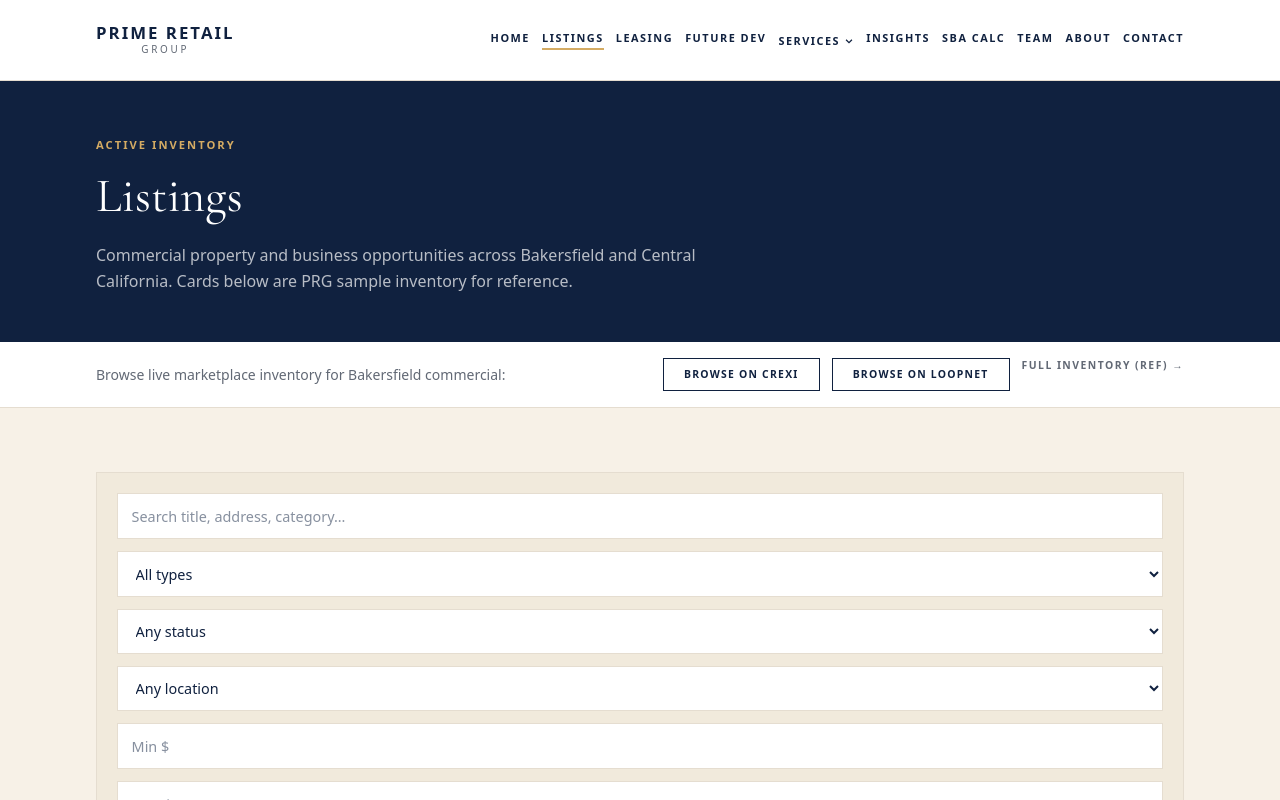
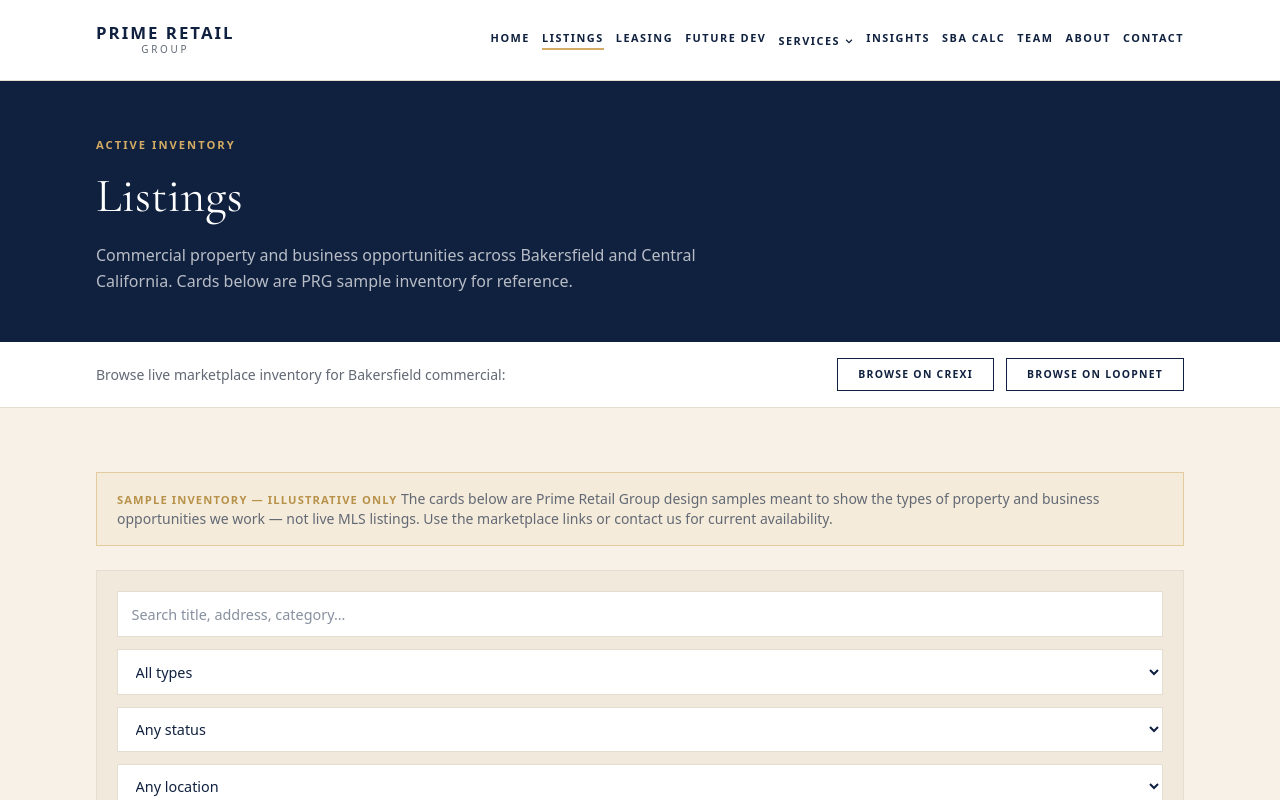
Before and after one commit to Aabed222/prime-retail-group, a Next.js app: page /listings in a window 1280 px wide. Shown: the top 800 px of the page. Built offline with nearby package versions, Linux system fonts and the light colour scheme.

Commit message:
Complete marketing site polish (1/4): sample listings notice, marketplace bar without Jobah, logo

```diff
--- a/src/app/listings/page.tsx
+++ b/src/app/listings/page.tsx
@@ -2,6 +2,7 @@ import type { Metadata } from "next";
 import { ListingsFilter } from "@/components/ListingsFilter";
 import { MarketplaceBar } from "@/components/MarketplaceBar";
 import { PageHero } from "@/components/PageHero";
+import { SampleInventoryNotice } from "@/components/SampleInventoryNotice";
 import { listings } from "@/data/listings";
 
 export const metadata: Metadata = {
@@ -21,6 +22,9 @@ export default function ListingsPage() {
       <MarketplaceBar />
       <section className="bg-cream py-12 md:py-16">
         <div className="container-prg">
+          <div className="mb-6">
+            <SampleInventoryNotice />
+          </div>
           <ListingsFilter items={listings} />
         </div>
       </section>
--- a/src/components/MarketplaceBar.tsx
+++ b/src/components/MarketplaceBar.tsx
@@ -1,8 +1,4 @@
-import {
-  CREXI_BROWSE_URL,
-  LOOPNET_BROWSE_URL,
-  JOBAH_INVENTORY_REF_URL,
-} from "@/lib/site";
+import { CREXI_BROWSE_URL, LOOPNET_BROWSE_URL } from "@/lib/site";
 
 export function MarketplaceBar() {
   return (
@@ -28,14 +24,6 @@ export function MarketplaceBar() {
           >
             Browse on LoopNet
           </a>
-          <a
-            href={JOBAH_INVENTORY_REF_URL}
-            target="_blank"
-            rel="noopener noreferrer"
-            className="text-[0.65rem] font-semibold uppercase tracking-[0.14em] text-slate hover:text-gold"
-          >
-            Full inventory (ref) →
-          </a>
         </div>
       </div>
     </div>
--- /dev/null
+++ b/src/components/SampleInventoryNotice.tsx
@@ -0,0 +1,15 @@
+export function SampleInventoryNotice() {
+  return (
+    <div className="border border-gold/50 bg-gold/10 px-4 py-3 text-sm text-navy md:px-5 md:py-4">
+      <span className="font-bold uppercase tracking-[0.1em] text-[0.7rem] text-gold-deep">
+        Sample inventory — illustrative only
+      </span>{" "}
+      <span className="text-slate">
+        The cards below are Prime Retail Group design samples meant to show the
+        types of property and business opportunities we work — not live MLS
+        listings. Use the marketplace links or contact us for current
+        availability.
+      </span>
+    </div>
+  );
+}
```
